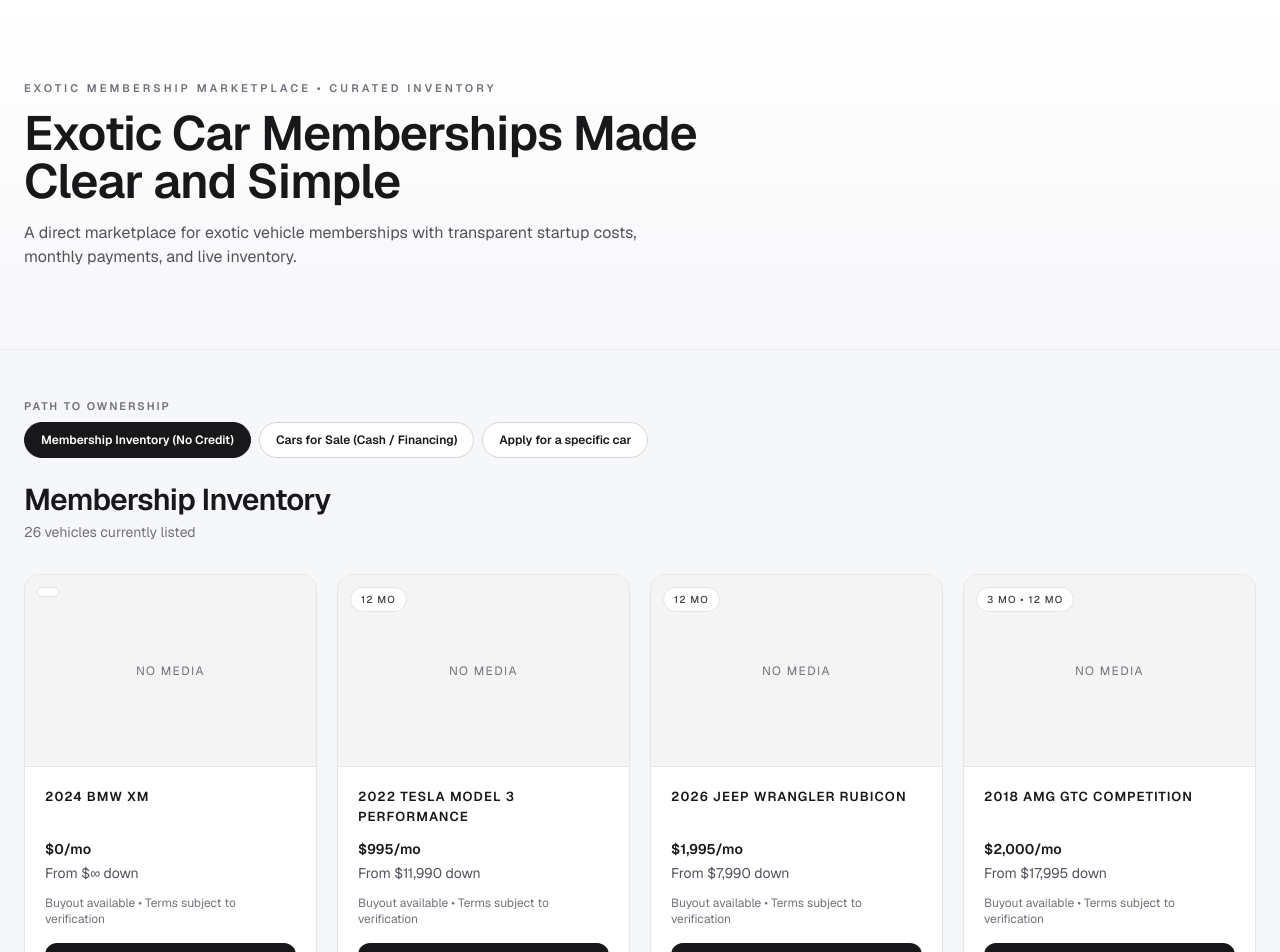
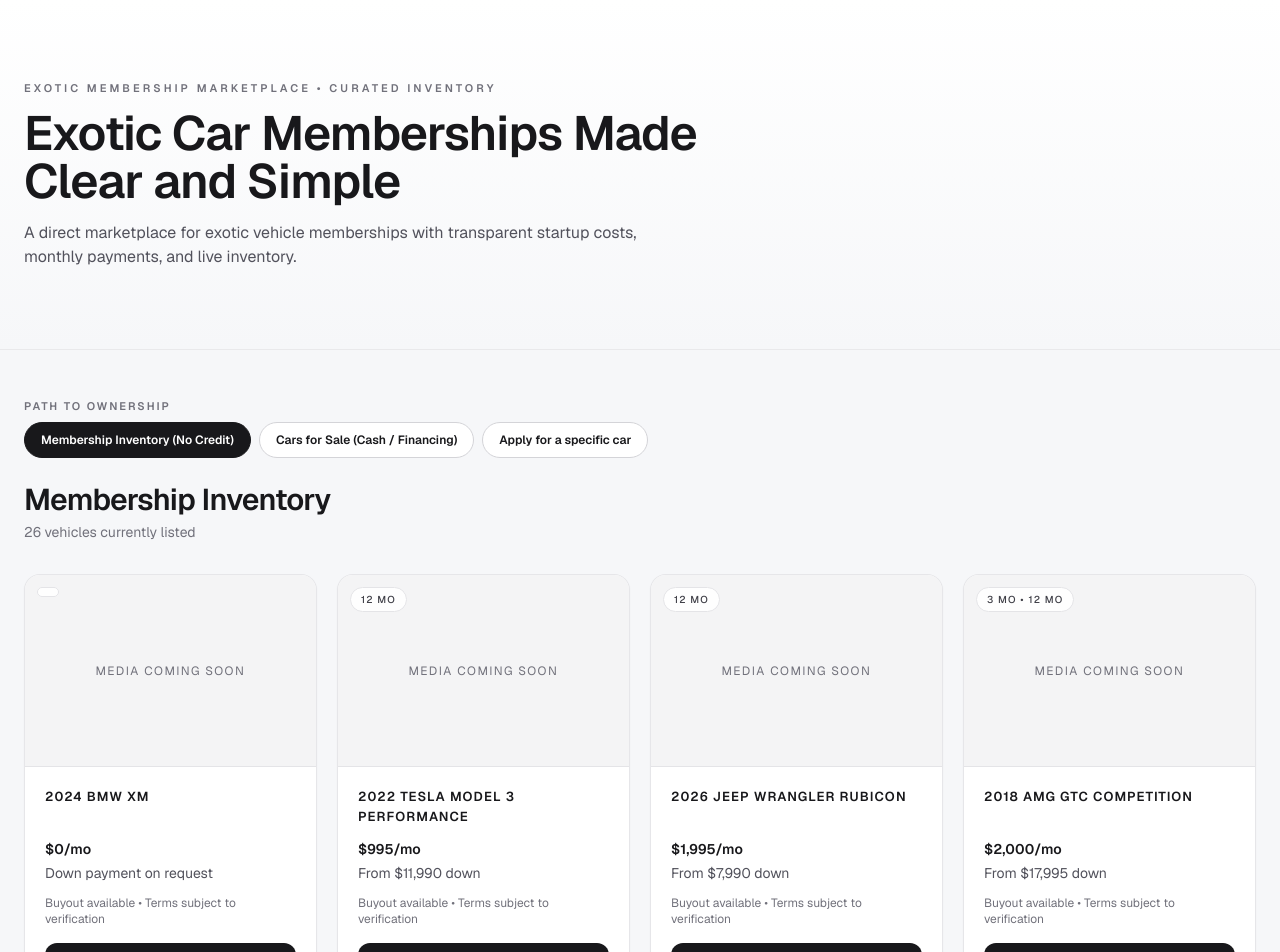
Before and after one commit to stradacorsagroup-art/scg-site-1772418012, a Next.js app: page / in a window 1280 px wide. Shown: the top 952 px of the page. Built offline with nearby package versions, Linux system fonts and the light colour scheme.

Commit message:
fix: QA polish for inventory cards (down fallback, media placeholder, sale CTA context)

```diff
--- a/src/app/cars-for-sale/page.tsx
+++ b/src/app/cars-for-sale/page.tsx
@@ -29,7 +29,7 @@ export default function CarsForSalePage() {
     const t12 = item.twelveMo || {};
     const monthly = Number(t12.scgMonthly ?? t3.scgMonthly ?? 0);
     const downs = [t3.scgDown, t12.scgDown].filter((v) => typeof v === "number") as number[];
-    const minDown = downs.length ? Math.min(...downs) : 0;
+    const minDown = downs.length ? Math.min(...downs) : null;
     const terms: string[] = [];
     if (typeof t3.scgDown === "number") terms.push("3 mo");
     if (typeof t12.scgDown === "number") terms.push("12 mo");
@@ -77,7 +77,9 @@ export default function CarsForSalePage() {
                 ) : item.image ? (
                   <Image src={item.image} alt={item.car} fill className="object-cover" sizes="(max-width: 768px) 100vw, 25vw" />
                 ) : (
-                  <div className="flex h-full items-center justify-center text-xs uppercase tracking-[0.12em] text-zinc-500">No media</div>
+                  <div className="flex h-full flex-col items-center justify-center gap-1 text-xs uppercase tracking-[0.12em] text-zinc-500">
+                    <span>Media coming soon</span>
+                  </div>
                 )}
 
                 {!!item.terms.length && (
@@ -90,14 +92,14 @@ export default function CarsForSalePage() {
               <div className="p-4 sm:p-5">
                 <h3 className="min-h-10 text-[13px] font-semibold uppercase tracking-[0.08em] text-zinc-900">{item.car}</h3>
                 <p className="mt-3 text-sm font-semibold text-zinc-900">{money(item.monthly)}/mo</p>
-                <p className="mt-1 text-sm text-zinc-600">From {money(item.minDown)} down</p>
+                <p className="mt-1 text-sm text-zinc-600">{item.minDown != null ? `From ${money(item.minDown)} down` : "Down payment on request"}</p>
                 <p className="mt-3 text-xs text-zinc-500">Cash/Financing • Terms subject to verification</p>
 
                 <Link
                   href={item.detailHref}
                   className="mt-4 inline-flex h-10 w-full items-center justify-center rounded-xl bg-zinc-900 px-3 text-sm font-semibold text-white transition hover:bg-zinc-800"
-                >
-                  View Details
+>
+                  View Sale Details
                 </Link>
               </div>
             </article>
--- a/src/app/page.tsx
+++ b/src/app/page.tsx
@@ -39,7 +39,9 @@ export default function Home() {
 
         <div className="grid grid-cols-1 gap-4 sm:grid-cols-2 sm:gap-5 lg:grid-cols-3 xl:grid-cols-4">
           {sortedInventory.map((item) => {
-            const lowestDown = Math.min(...Object.values(item.down));
+            const downValues = Object.values(item.down || {}).filter((v) => Number.isFinite(v)) as number[];
+            const hasDown = downValues.length > 0;
+            const lowestDown = hasDown ? Math.min(...downValues) : null;
             return (
               <article
                 key={item.car}
@@ -51,7 +53,9 @@ export default function Home() {
                   ) : item.images?.[0] ? (
                     <Image src={item.images[0]} alt={item.car} fill className="object-cover" sizes="(max-width: 768px) 100vw, 25vw" />
                   ) : (
-                    <div className="flex h-full items-center justify-center text-xs uppercase tracking-[0.12em] text-zinc-500">No media</div>
+                    <div className="flex h-full flex-col items-center justify-center gap-1 text-xs uppercase tracking-[0.12em] text-zinc-500">
+                      <span>Media coming soon</span>
+                    </div>
                   )}
                   <div className="absolute left-3 top-3 rounded-full border border-zinc-200 bg-white/95 px-2.5 py-1 text-[10px] font-medium uppercase tracking-[0.12em] text-zinc-700">
                     {item.terms.join(" • ")}
@@ -61,7 +65,7 @@ export default function Home() {
                 <div className="p-4 sm:p-5">
                   <h3 className="min-h-10 text-[13px] font-semibold uppercase tracking-[0.08em] text-zinc-900">{item.car}</h3>
                   <p className="mt-3 text-sm font-semibold text-zinc-900">{formatPrice(item.monthly)}/mo</p>
-                  <p className="mt-1 text-sm text-zinc-600">From {formatPrice(lowestDown)} down</p>
+                  <p className="mt-1 text-sm text-zinc-600">{hasDown ? `From ${formatPrice(lowestDown as number)} down` : "Down payment on request"}</p>
                   <p className="mt-3 text-xs text-zinc-500">Buyout available • Terms subject to verification</p>
 
                   <Link
```
